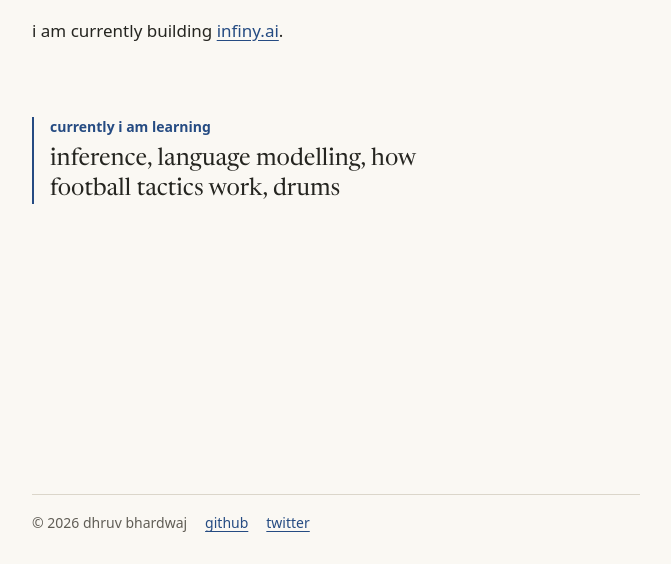
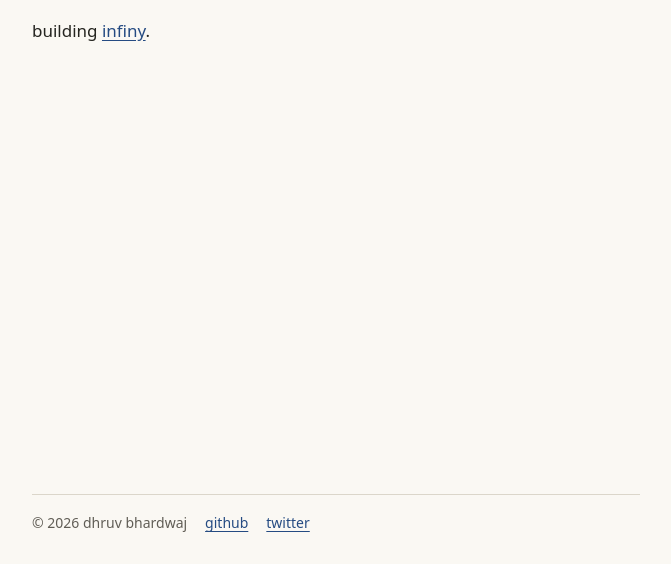
Before and after one commit to dhruvbhrdwj/dhruv-bhardwaj-personal, a plain HTML site: page index.html in a window 1280 px wide. Shown: the part 236-800 px from the top of the page, without its empty margins (304-975 px from the left). Drawn offline with Linux system fonts and the light colour scheme.

Commit message:
Simplify homepage intro

```diff
--- a/index.html
+++ b/index.html
@@ -21,12 +21,7 @@
 
   <main>
     <h1>dhruv bhardwaj</h1>
-    <p>i am currently building <a href="https://infiny.ai">infiny.ai</a>.</p>
-
-    <section class="learning-note" aria-labelledby="learning-note-title">
-      <h2 id="learning-note-title">currently i am learning</h2>
-      <p>inference, language modelling, how football tactics work, drums</p>
-    </section>
+    <p>building <a href="https://infiny.ai">infiny</a>.</p>
   </main>
 
   <footer>
--- a/style.css
+++ b/style.css
@@ -106,24 +106,6 @@ p {
   margin: 1.25rem 0 0;
 }
 
-.learning-note {
-  max-width: 28rem;
-  margin-top: clamp(2.5rem, 7vw, 4.5rem);
-  padding-left: 1rem;
-  border-left: 2px solid var(--link);
-}
-
-.learning-note h2 {
-  margin: 0;
-  color: var(--link);
-  font: 600 0.875rem/1.4 system-ui, sans-serif;
-}
-
-.learning-note p {
-  margin-top: 0.5rem;
-  font: 400 1.5rem/1.25 var(--display-font);
-}
-
 footer {
   padding-top: 0.625rem;
   border-top: 1px solid var(--rule);
```
